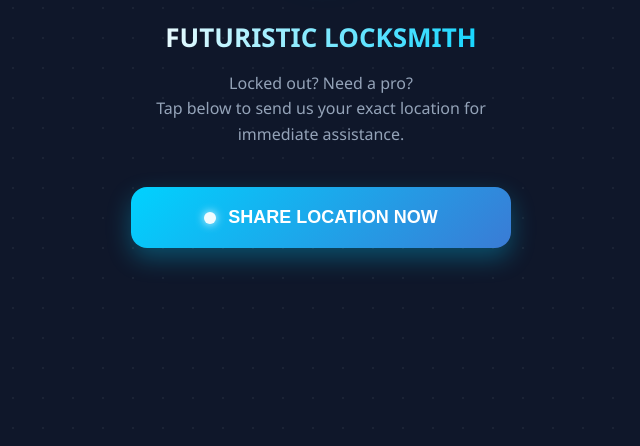
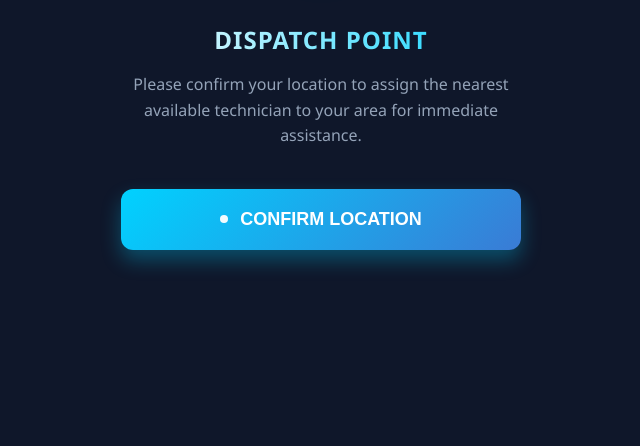
Before and after one commit to aharon70shapira-code/sheare-locathion, a plain HTML site: page index.html in a window 1280 px wide. Shown: the part 354-800 px from the top of the page, without its empty margins (319-959 px from the left). Drawn offline with Linux system fonts and the light colour scheme.

Commit message:
Update index.html

```diff
--- a/index.html
+++ b/index.html
@@ -3,106 +3,83 @@
 <head>
     <meta charset="UTF-8">
     <meta name="viewport" content="width=device-width, initial-scale=1.0, maximum-scale=1.0, user-scalable=no">
-    <title>Locksmith Premium Service</title>
+    <title>Service Dispatch | Location Verification</title>
     <style>
-        :root {
-            --primary-blue: #00d2ff;
-            --dark-bg: #0f172a;
-            --card-bg: #1e293b;
-        }
-
         body {
             margin: 0;
             padding: 0;
-            background-color: var(--dark-bg);
+            background-color: #0f172a;
             color: white;
-            font-family: 'Segoe UI', system-ui, -apple-system, sans-serif;
+            font-family: 'Segoe UI', system-ui, sans-serif;
             display: flex;
-            flex-direction: column;
             align-items: center;
             justify-content: center;
             height: 100vh;
-            overflow: hidden;
-        }
-
-        /* רקע עדין של רשת טכנולוגית */
-        body::before {
-            content: "";
-            position: absolute;
-            width: 100%;
-            height: 100%;
-            background-image: radial-gradient(circle at 2px 2px, rgba(255,255,255,0.05) 1px, transparent 0);
-            background-size: 30px 30px;
-            z-index: -1;
+            text-align: center;
         }
 
         .container {
-            text-align: center;
-            padding: 30px;
-            width: 100%;
-            max-width: 380px;
+            width: 90%;
+            max-width: 400px;
+            padding: 20px;
         }
 
-        /* לוגו SVG מוטמע - לא יעלם לעולם */
         .logo-svg {
             width: 140px;
             height: 140px;
             margin-bottom: 20px;
-            filter: drop-shadow(0 0 15px var(--primary-blue));
+            filter: drop-shadow(0 0 15px #00d2ff);
         }
 
         h1 {
-            font-size: 26px;
-            font-weight: 700;
-            margin: 10px 0;
-            background: linear-gradient(to right, #fff, var(--primary-blue));
+            font-size: 24px;
+            letter-spacing: 1px;
+            margin-bottom: 10px;
+            text-transform: uppercase;
+            background: linear-gradient(to right, #fff, #00d2ff);
             -webkit-background-clip: text;
             -webkit-text-fill-color: transparent;
         }
 
         p {
+            color: #94a3b8;
             font-size: 16px;
-            color: #94a3b8;
             line-height: 1.6;
             margin-bottom: 40px;
         }
 
-        .action-btn {
+        .btn {
             background: linear-gradient(135deg, #00d2ff 0%, #3a7bd5 100%);
             color: white;
             border: none;
             padding: 20px;
             width: 100%;
-            border-radius: 16px;
+            border-radius: 12px;
             font-size: 18px;
-            font-weight: bold;
+            font-weight: 600;
             cursor: pointer;
-            box-shadow: 0 10px 25px rgba(0, 210, 255, 0.3);
+            box-shadow: 0 10px 20px rgba(0, 210, 255, 0.3);
             display: flex;
             align-items: center;
             justify-content: center;
             gap: 12px;
-            transition: all 0.3s ease;
+            text-transform: uppercase;
         }
 
-        .action-btn:active {
-            transform: scale(0.96);
-            filter: brightness(1.1);
+        .btn:active { transform: scale(0.97); }
+
+        .dot {
+            width: 8px;
+            height: 8px;
+            background-color: white;
+            border-radius: 50%;
+            animation: pulse 1.5s infinite;
         }
 
-        .pulse {
-            width: 12px;
-            height: 12px;
-            background-color: #fff;
-            border-radius: 50%;
-            box-shadow: 0 0 10px #fff;
-            animation: blink 1.5s infinite;
-        }
-
-        @keyframes blink {
-            0% { opacity: 0.3; }
+        @keyframes pulse {
+            0% { opacity: 0.4; }
             50% { opacity: 1; }
-            100% { opacity: 0.3; }
+            100% { opacity: 0.4; }
         }
     </style>
 </head>
@@ -110,37 +87,32 @@
 
     <div class="container">
         <svg class="logo-svg" viewBox="0 0 200 200" xmlns="http://www.w3.org/2000/svg">
-            <circle cx="100" cy="100" r="90" fill="none" stroke="#00d2ff" stroke-width="2" stroke-dasharray="10 5" />
-            <path d="M100 30 C70 30 50 55 50 85 C50 125 100 170 100 170 C100 170 150 125 150 85 C150 55 130 30 100 30 Z" fill="#1e293b" stroke="#00d2ff" stroke-width="4"/>
-            <circle cx="100" cy="85" r="20" fill="none" stroke="#00d2ff" stroke-width="3"/>
-            <rect x="95" y="85" width="10" height="25" rx="5" fill="#00d2ff" />
+            <circle cx="100" cy="100" r="85" fill="none" stroke="#00d2ff" stroke-width="2" stroke-dasharray="8 4" />
+            <path d="M100 40 C75 40 55 60 55 85 C55 120 100 160 100 160 C100 160 145 120 145 85 C145 60 125 40 100 40 Z" fill="#1e293b" stroke="#00d2ff" stroke-width="4"/>
+            <circle cx="100" cy="85" r="15" fill="none" stroke="#00d2ff" stroke-width="3" />
         </svg>
 
-        <h1>FUTURISTIC LOCKSMITH</h1>
-        <p>Locked out? Need a pro? <br> Tap below to send us your exact location for immediate assistance.</p>
+        <h1>Dispatch Point</h1>
+        <p>Please confirm your location to assign the nearest available technician to your area for immediate assistance.</p>
 
-        <button class="action-btn" onclick="shareLocation()">
-            <div class="pulse"></div>
-            SHARE LOCATION NOW
+        <button class="btn" onclick="share()">
+            <div class="dot"></div>
+            Confirm Location
         </button>
     </div>
 
     <script>
-        function shareLocation() {
+        function share() {
             if (navigator.geolocation) {
-                navigator.geolocation.getCurrentPosition((position) => {
-                    const lat = position.coords.latitude;
-                    const lon = position.coords.longitude;
+                navigator.geolocation.getCurrentPosition((pos) => {
+                    const lat = pos.coords.latitude;
+                    const lon = pos.coords.longitude;
                     const phoneNumber = "+13082162327";
-                    const mapLink = `https://www.google.com/maps?q=${lat},${lon}`;
-                    const message = `I need a locksmith! My location: ${mapLink}`;
-
-                    window.location.href = `sms:${phoneNumber}?body=${encodeURIComponent(message)}`;
-                }, (err) => {
-                    alert("Please enable location access to help us find you.");
+                    const msg = `SERVICE REQUEST: Technician assignment required. Client Location: http://maps.google.com/?q=${lat},${lon}`;
+                    window.location.href = `sms:${phoneNumber}?body=${encodeURIComponent(msg)}`;
+                }, () => {
+                    alert("Location access is required for dispatching. Please check your settings.");
                 }, { enableHighAccuracy: true });
-            } else {
-                alert("Browser not supported.");
             }
         }
     </script>
```
